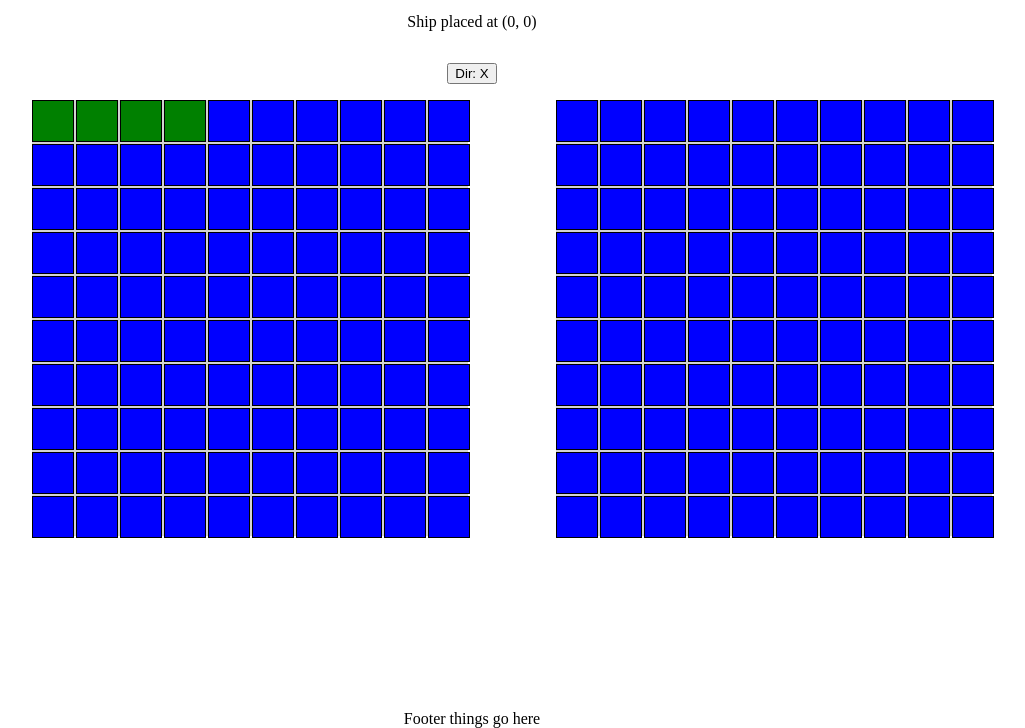
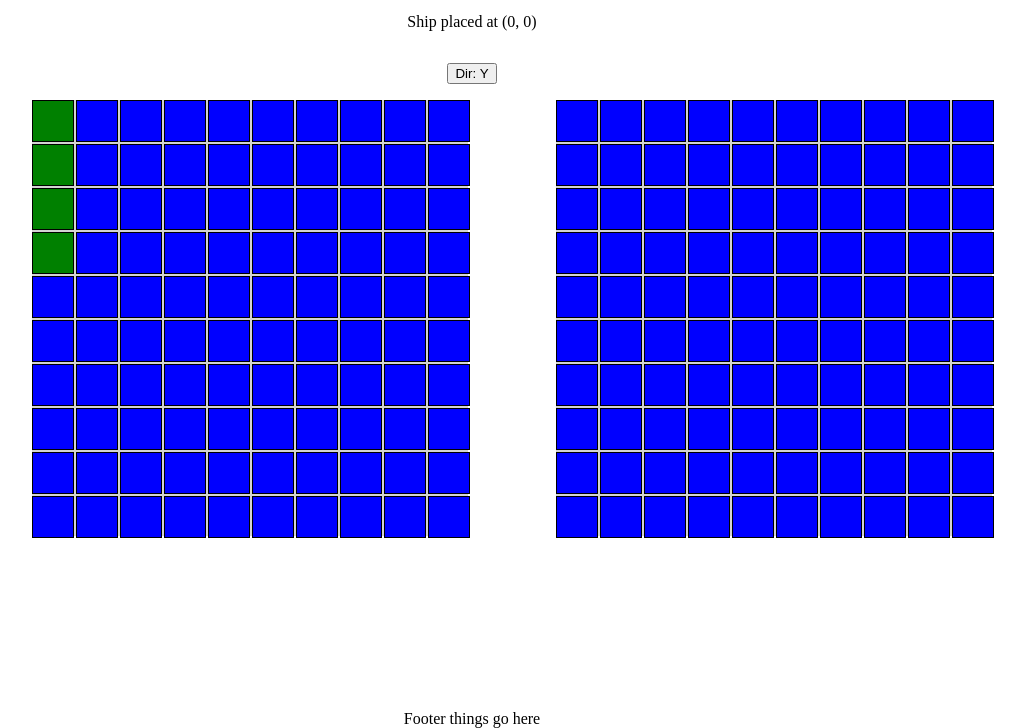
Before and after one commit to R894/js-battleships, a website built with webpack: page dist/index.html in a window 1280 px wide. Both pictures are taken after a click on the element 221 px from the left and 193 px from the top of the page. Shown: the part 72-800 px from the top of the page, without its empty margins (168-1193 px from the left). Built offline with nearby package versions, Linux system fonts and the light colour scheme.

Commit message:
fix updateCells

```diff
--- a/src/index.js
+++ b/src/index.js
@@ -22,7 +22,7 @@ const game = new Game(player, opponent);
 
 const dirBtn = document.querySelector('.dir button');
 
-let dir = 'horizontal';
+let dir = 'vertical';
 
 dirBtn.addEventListener('click', () => {
     if(dir == 'horizontal'){
@@ -91,8 +91,9 @@ for(let i=0; i<=9; i++){
 
 while(opponentGameboard.hasUnplacedShips()){
     const randomX = getRandomInt(9);
-    const randomY = getRandomInt(9)
-    opponentGameboard.placeUnplacedShip(randomX, randomY);
+    const randomY = getRandomInt(9);
+    const directions = ['horizontal', 'vertical'];
+    opponentGameboard.placeUnplacedShip(randomX, randomY, directions[getRandomInt(2)]);
 }
 
 function updateCells(gb, gridDiv, showShips=true){
@@ -104,5 +105,8 @@ function updateCells(gb, gridDiv, showShips=true){
         if(gb.grid[cell.getAttribute('data-y')][cell.getAttribute('data-x')].hit == true){
             cell.style.backgroundColor = 'gray';
         }
+        if(gb.grid[cell.getAttribute('data-y')][cell.getAttribute('data-x')].hit == true && gb.grid[cell.getAttribute('data-y')][cell.getAttribute('data-x')].containsShip()){
+            cell.style.backgroundColor = 'red';
+        }
     });
 }
```
Also changed, not shown: dist/index.html, dist/main.js.
